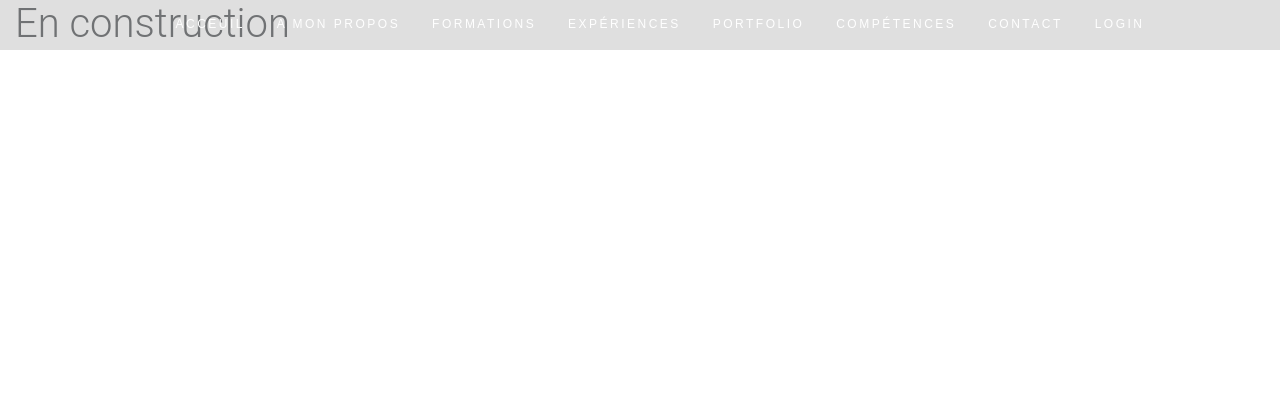
After one commit to Finskou/cvfr, a Symfony app: template templates/page/outils.html.twig in a window 1280 px wide. The commit adds this page. Shown: the top 420 px of the page. Run offline with Twig, Linux system fonts and the light colour scheme; the template is opened without the code that fills it, so the values that code supplies are empty; some libraries are stand-ins or nearby versions.

Commit message:
added twig pages

```diff
--- a/templates/base.html.twig
+++ b/templates/base.html.twig
@@ -17,8 +17,9 @@
                   <li className="current"><a href="{{ path('page') }}">Acceuil</a></li>
                   <li><a href="{{ path('about') }}">A mon propos</a></li>
                   <li><a href="{{ path('education')}}">Formations</a></li>
-                  <li><a href="#experience">Expériences</a></li>
-                  <li><a href="#portfolio">Portfolio</a></li>
+                  <li><a href="{{ path('experience')}}">Expériences</a></li>
+                  <li><a href="{{ path('portfolio')}}">Portfolio</a></li>
+                  <li><a href="{{ path('outils') }}">Compétences</a></li>
                   <li><a href="{{ path('contact') }}">Contact</a></li>
                   <li><a href="{{ path('login') }}">Login</a></li>
                </ul>
--- a/templates/page/education.html.twig
+++ b/templates/page/education.html.twig
@@ -50,7 +50,7 @@ NodeJS.</p>
       </div>
     </div>
   </div>
-  <div class=" bgg-text card bordered" style="margin-top:40vh">
+  <div class=" bgg-text card bordered" style="margin-top:35vh">
     <div class="card-header" id="headingTwo">
       <h5 class="mb-0 d-flex justify-content-center">
         <button class="btn btn-link" type="button" data-toggle="collapse" data-target="#collapseTwo" aria-expanded="true" aria-controls="collapseTwo"><img src="../img/AFPA.jpg" style="height:auto; width:300px;" alt="afpa"></button>
--- /dev/null
+++ b/templates/page/outils.html.twig
@@ -0,0 +1,7 @@
+{% extends 'base.html.twig' %}
+
+{% block body %}
+
+<h1> En construction </h1>
+
+{% endblock %}
```
Also changed, not shown: src/Controller/PageController.php (+25 -0 lines), templates/page/experience.html.twig (added, +7 -0 lines), templates/page/portfolio.html.twig (added, +7 -0 lines).
